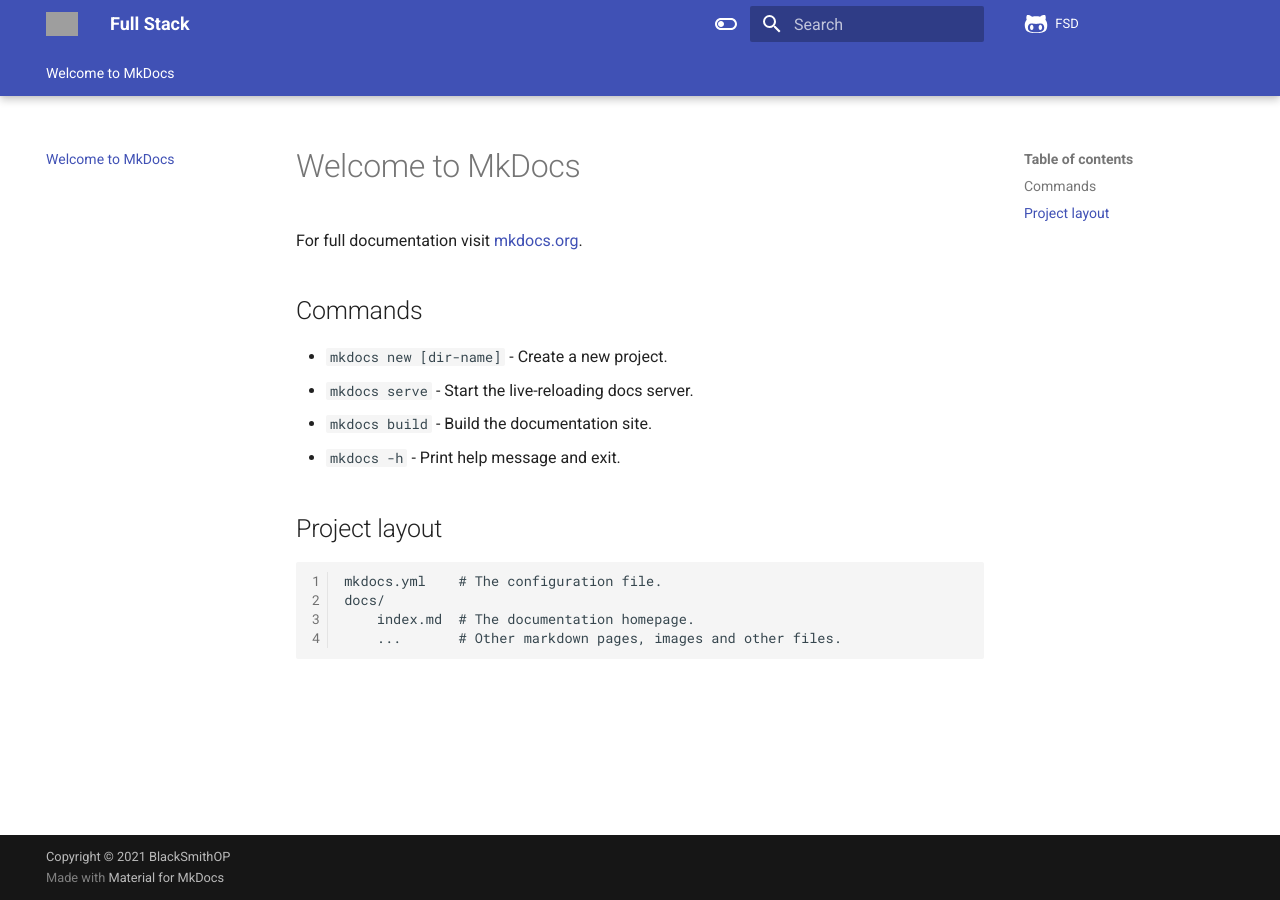
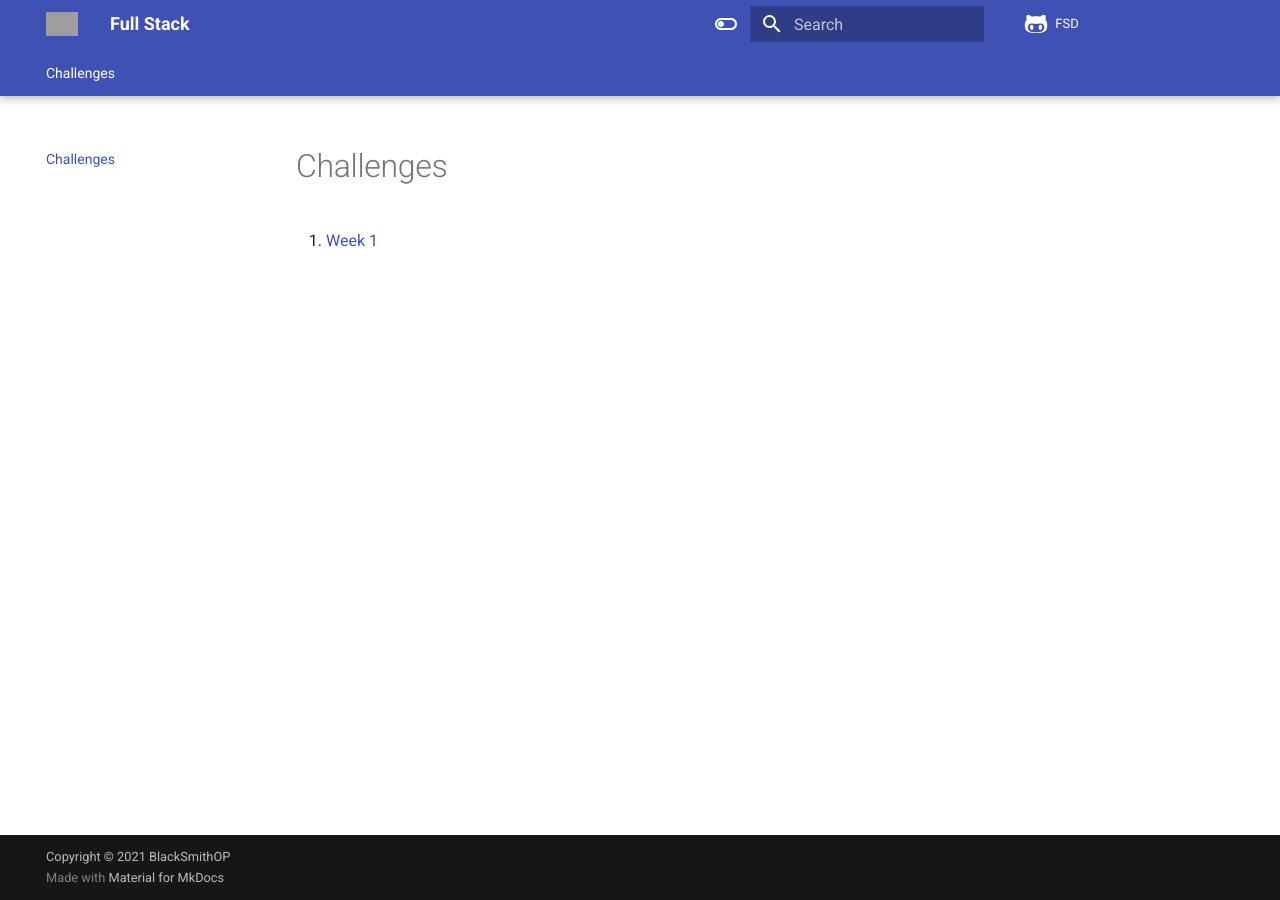
Before and after one commit to blacksmithop/IndependanceDay, an MkDocs documentation site: the page built from docs/index.md, in a window 1280 px wide. Built offline with MkDocs 1.6.1 and Material for MkDocs 9.7.7, drawn with Linux system fonts in a browser that asks for light colours; comment, search, counter and statistics services are not loaded; grey boxes are pictures that could not be loaded.

Commit message:
list challenges

```diff
--- a/docs/index.md
+++ b/docs/index.md
@@ -1,17 +1,3 @@
-# Welcome to MkDocs
+# Challenges
 
-For full documentation visit [mkdocs.org](https://www.mkdocs.org).
-
-## Commands
-
-* `mkdocs new [dir-name]` - Create a new project.
-* `mkdocs serve` - Start the live-reloading docs server.
-* `mkdocs build` - Build the documentation site.
-* `mkdocs -h` - Print help message and exit.
-
-## Project layout
-
-    mkdocs.yml    # The configuration file.
-    docs/
-        index.md  # The documentation homepage.
-        ...       # Other markdown pages, images and other files.
+1. [Week 1](https://codepen.io/blacksmithop/pen/poeKdvy)
```
